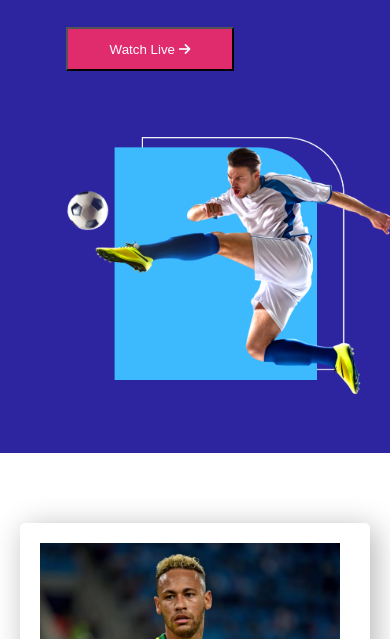
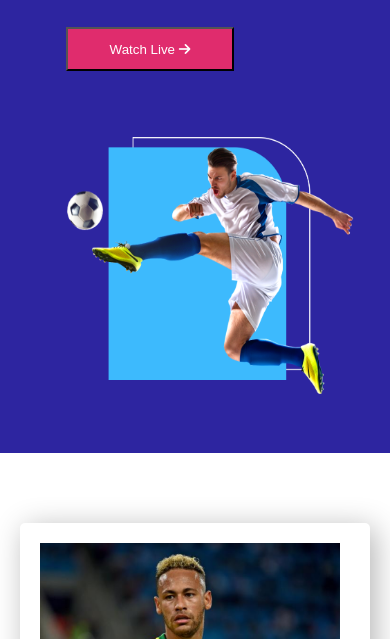
Before and after one commit to rahman-cmd/secend-assignment, a plain HTML site: page index.html in a window 390 px wide. Shown: the part 205-844 px from the top of the page. Drawn offline with Linux system fonts and the light colour scheme.

Commit message:
Update style.css

```diff
--- a/css/style.css
+++ b/css/style.css
@@ -209,7 +209,7 @@ footer img{
         margin-bottom: 35px;
     }
     .header-image img{
-        width: 329px;
+        width: 289px;
         height: 259px;
         padding: 15px;
         padding-bottom: 50px;
```
